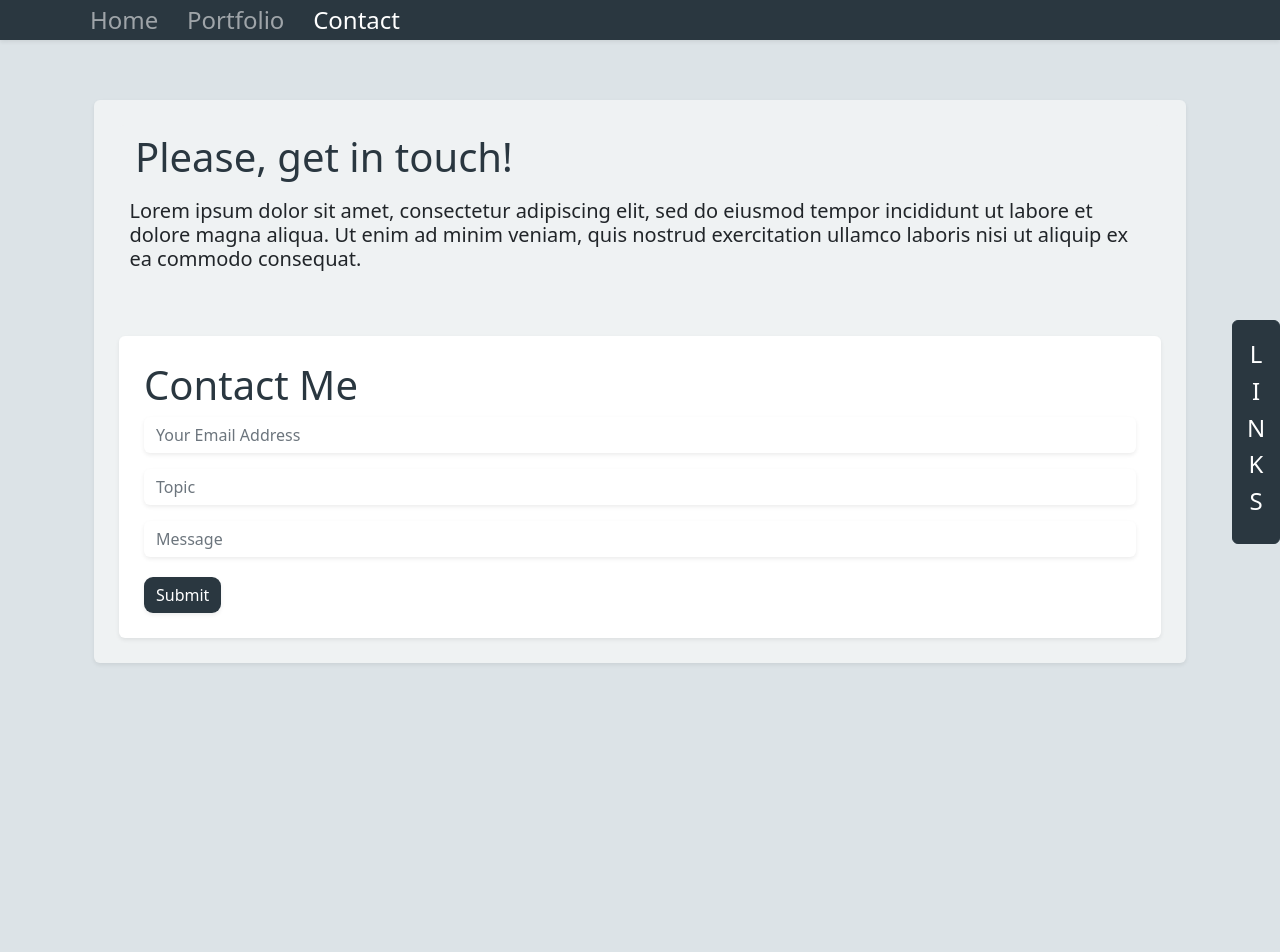
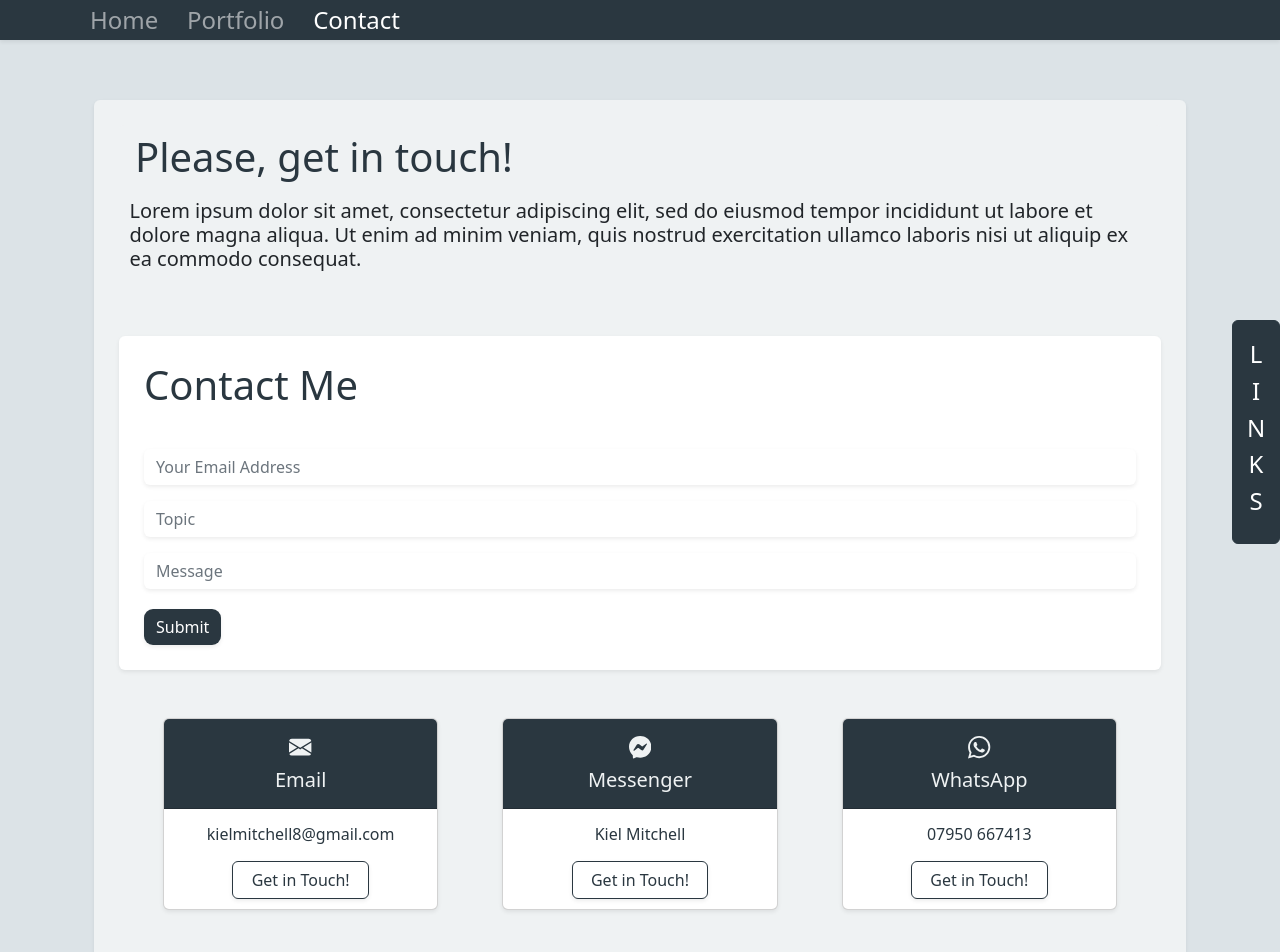
Before and after one commit to kmitch92/portfolio-website, a React (Create React App) app in the folder my-app/: page /contact in a window 1280 px wide. Shown: the top 952 px of the page. Before the commit the page ends 800 px from the top, so only its background shows below. Built offline with nearby package versions, Linux system fonts and the light colour scheme.

Commit message:
adds contact option links

```diff
--- a/my-app/package.json
+++ b/my-app/package.json
@@ -3,6 +3,7 @@
   "version": "0.1.0",
   "private": true,
   "dependencies": {
+    "@emailjs/browser": "^3.7.0",
     "@testing-library/jest-dom": "^5.16.5",
     "@testing-library/react": "^13.4.0",
     "@testing-library/user-event": "^13.5.0",
@@ -14,11 +15,15 @@
     "axios": "^1.1.3",
     "bootstrap": "^5.2.1",
     "dart-sass": "^1.25.0",
+    "emailjs-com": "^3.2.0",
     "fs": "^0.0.1-security",
+    "install": "^0.13.0",
+    "npm": "^8.19.2",
     "path": "^0.12.7",
     "react": "^18.2.0",
     "react-bootstrap": "^2.5.0",
     "react-dom": "^18.2.0",
+    "react-icons": "^4.6.0",
     "react-pdf": "^5.7.2",
     "react-router-dom": "^6.4.1",
     "react-scripts": "5.0.1",
--- /dev/null
+++ b/my-app/src/Components/ContactOption.tsx
@@ -0,0 +1,50 @@
+import { Card, Button } from 'react-bootstrap';
+import { FC } from 'react';
+import { BsWhatsapp, BsMessenger, BsEnvelopeFill } from 'react-icons/bs';
+
+export interface Props {
+  option: {
+    icon: string;
+    name: string;
+    contact: string;
+    link: string;
+  };
+}
+
+export const ContactOption: FC<Props> = ({ option }) => {
+  return (
+    <Card
+      style={{
+        margin: '2rem',
+        width: '100%',
+        textAlign: 'center',
+        height: '12rem',
+      }}
+      className="bg-ligher-tg text-darker-tg shadow-sm"
+    >
+      <Card.Header className="text-lighter-tg bg-darker-tg">
+        {option.icon === 'email' && (
+          <BsEnvelopeFill style={{ fontSize: '1.4rem', margin: '0.6rem' }} />
+        )}
+        {option.icon === 'messenger' && (
+          <BsMessenger style={{ fontSize: '1.4rem', margin: '0.6rem' }} />
+        )}
+        {option.icon === 'whatsapp' && (
+          <BsWhatsapp style={{ fontSize: '1.4rem', margin: '0.6rem' }} />
+        )}
+        <h5>{option.name}</h5>
+      </Card.Header>
+      <Card.Body>
+        <Card.Text className="h6">{option.contact}</Card.Text>
+      </Card.Body>
+      <Button
+        href={option.link}
+        className="shadow-sm"
+        variant="outline-darker-tg"
+        style={{ width: '50%', alignSelf: 'center', marginBottom: '0.6rem' }}
+      >
+        Get in Touch!
+      </Button>
+    </Card>
+  );
+};
--- a/my-app/src/Pages/Contact.tsx
+++ b/my-app/src/Pages/Contact.tsx
@@ -1,6 +1,70 @@
 import { Card, Container, Form, Button } from 'react-bootstrap';
+import OverlayTrigger from 'react-bootstrap/OverlayTrigger';
+import Popover from 'react-bootstrap/Popover';
+
+import { ContactOption, Props } from '../Components/ContactOption';
+
+import { useRef, MutableRefObject, useState } from 'react';
+import emailjs from '@emailjs/browser';
+
+const popover = (
+  <Popover id="popover-basic" className="shadow">
+    <Popover.Header
+      className="text-darker-tg"
+      style={{ paddingTop: '1.4rem', border: 'none' }}
+    >
+      <h6>Thanks for reaching out.</h6>
+      <h6> I'll get right back to you!</h6>
+    </Popover.Header>
+  </Popover>
+);
 
 export const Contact = () => {
+  const form: MutableRefObject<any> = useRef();
+  const [showSubmit, toggleShowSubmit] = useState(true);
+
+  const sendEmail = (e: any) => {
+    e.preventDefault();
+    toggleShowSubmit(false);
+
+    emailjs
+      .sendForm(
+        'service_bf14raj',
+        'template_ht1x4en',
+        form.current,
+        'ufOr0j4EXDL1S9kQ2'
+      )
+      .then(
+        (result) => {
+          console.log(result.text);
+        },
+        (error) => {
+          console.log(error.text);
+        }
+      );
+  };
+
+  const opt1: Props['option'] = {
+    icon: 'email',
+    name: 'Email',
+    contact: 'kielmitchell8@gmail.com',
+    link: 'mailto:kielmitchell8@gmail.com',
+  };
+  const opt2: Props['option'] = {
+    icon: 'messenger',
+    name: 'Messenger',
+    contact: 'Kiel Mitchell',
+    link: 'https://m.me/kiel.mitchell.7',
+  };
+  const opt3: Props['option'] = {
+    icon: 'whatsapp',
+    name: 'WhatsApp',
+    contact: '07950 667413',
+    link: 'https://api.whatsapp.com/send?phone=07950667413',
+  };
+
+  const contOpts = [opt1, opt2, opt3];
+
   return (
     <Container>
       <Card
@@ -27,7 +91,7 @@ export const Contact = () => {
           className="shadow-sm"
         >
           <h1 className="text-darker-tg">Contact Me</h1>
-          <Form>
+          <Form style={{ marginTop: '2rem' }} ref={form} onSubmit={sendEmail}>
             <Form.Group className="mb-3" controlId="formBasicEmail">
               <Form.Control
                 type="email"
@@ -35,9 +99,6 @@ export const Contact = () => {
                 style={{ border: 'none' }}
                 placeholder="Your Email Address"
               />
-              {/* <Form.Text className="text-muted ">
-                This remains between you and me.
-              </Form.Text> */}
             </Form.Group>
 
             <Form.Group className="mb-3" controlId="formBasicTopic">
@@ -47,9 +108,6 @@ export const Contact = () => {
                 style={{ border: 'none' }}
                 placeholder="Topic"
               />
-              {/* <Form.Text className="text-muted">
-                Let me know what you want to talk about.
-              </Form.Text> */}
             </Form.Group>
             <Form.Group>
               <Form.Control
@@ -58,20 +116,50 @@ export const Contact = () => {
                 style={{ border: 'none' }}
                 placeholder="Message"
               />
-              {/* <Form.Text className="text-muted">
-                Let's get down to business.
-              </Form.Text> */}
             </Form.Group>
+            <OverlayTrigger trigger="click" placement="right" overlay={popover}>
+              {showSubmit ? (
                 <Button
                   variant="darker-tg"
-              style={{ marginTop: '20px', border: 'none', borderRadius: '9px' }}
+                  style={{
+                    marginTop: '20px',
+                    border: 'none',
+                    borderRadius: '9px',
+                  }}
                   className="shadow-sm"
                   type="submit"
                 >
                   Submit
                 </Button>
+              ) : (
+                <Button
+                  variant="darker-tg"
+                  style={{
+                    marginTop: '20px',
+                    border: 'none',
+                    borderRadius: '9px',
+                  }}
+                  className="shadow-sm"
+                  disabled
+                >
+                  Submit
+                </Button>
+              )}
+            </OverlayTrigger>
           </Form>
         </Card>
+        <Container
+          style={{
+            display: 'flex',
+            flexDirection: 'row',
+            justifyContent: 'space-between',
+            marginTop: '1rem',
+          }}
+        >
+          {contOpts.map((option) => (
+            <ContactOption option={option} />
+          ))}
+        </Container>
       </Card>
     </Container>
   );
```
Also changed, not shown: 1 other file (tests, documents, lock files or other folders). Lines whose indentation alone changed are shown as unchanged.
